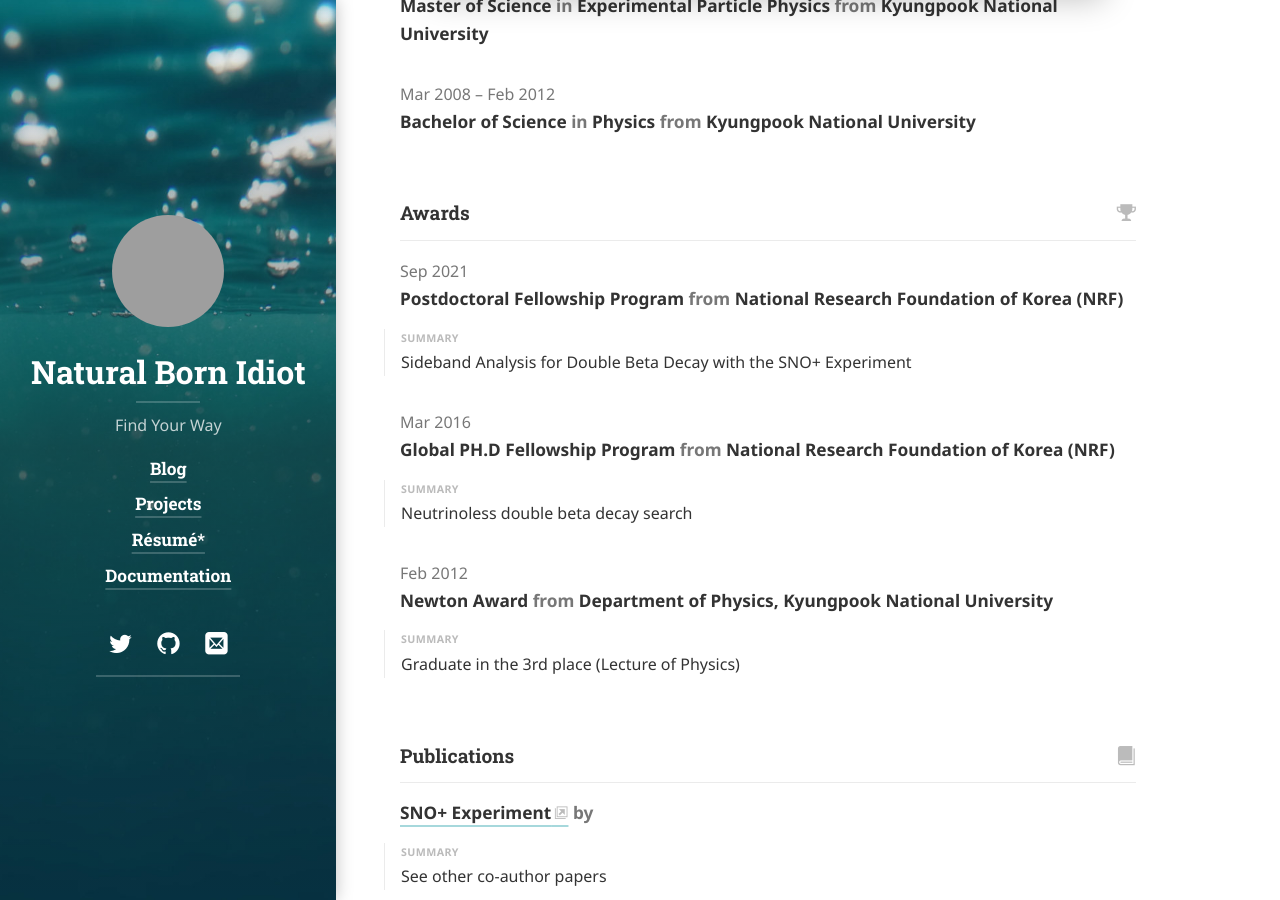
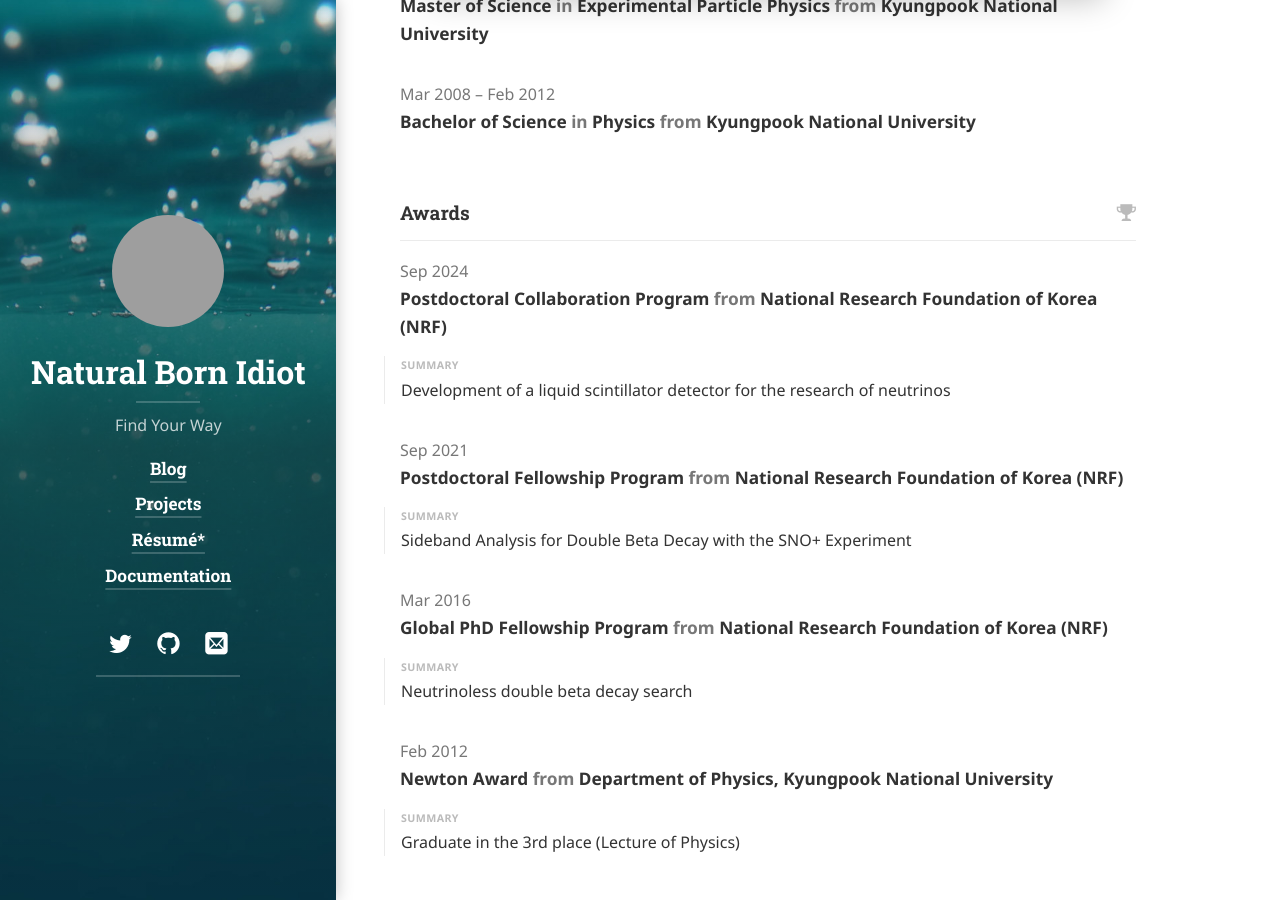
Before and after one commit to Jooyoung08/Jooyoung08.github.io, a Jekyll site: the page built from resume.md, in a window 1280 px wide and 900 px high, scrolled down 1492 px. Built offline with Jekyll 4.4.1, drawn with Linux system fonts in a browser that asks for light colours; cached includes are drawn as plain includes; nearby versions of some CDN libraries; some web fonts are replaced; library files that are not in the unit come from our copies; grey boxes are pictures that could not be loaded.

Commit message:
update resume

```diff
--- a/_data/resume.yml
+++ b/_data/resume.yml
@@ -64,11 +64,15 @@ education:
     endDate: "2012-02-24"
 
 awards:
+  - title: "Postdoctoral Collaboration Program"
+    date: "2024-09-01"
+    awarder: "National Research Foundation of Korea (NRF)"
+    summary: "Development of a liquid scintillator detector for the research of neutrinos"
   - title: "Postdoctoral Fellowship Program"
     date: "2021-09-01"
     awarder: "National Research Foundation of Korea (NRF)"
     summary: "Sideband Analysis for Double Beta Decay with the SNO+ Experiment"
-  - title: "Global PH.D Fellowship Program"
+  - title: "Global PhD Fellowship Program"
     date: "2016-03-01"
     awarder: "National Research Foundation of Korea (NRF)"
     summary: "Neutrinoless double beta decay search"
```
